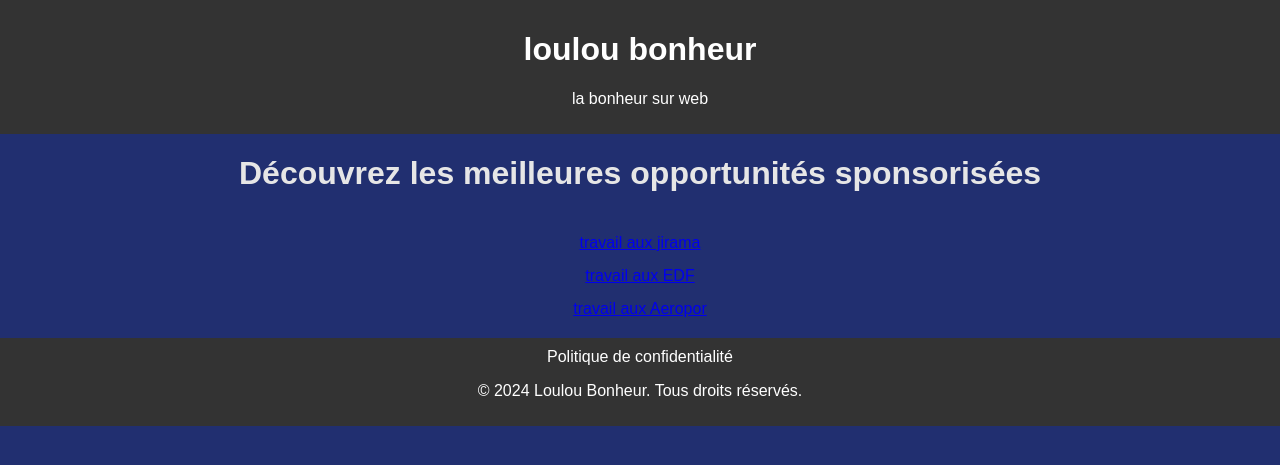
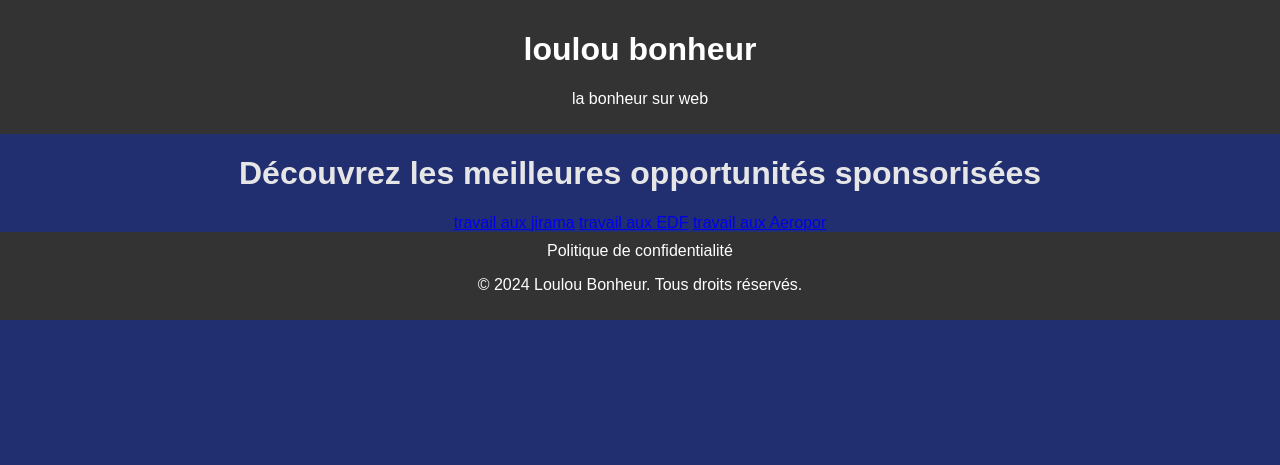
Before and after one commit to Chaloux13/loulou7, a Jekyll site: the page built from index.md, in a window 1280 px wide. Shown: the top 465 px of the page. Built offline with Jekyll 4.4.1, drawn with Linux system fonts in a browser that asks for light colours.

Commit message:
Update style.css

```diff
--- a/assets/css/style.css
+++ b/assets/css/style.css
@@ -16,7 +16,7 @@ body {
 }
 
 /* Conteneur pour les boutons */
-.button-container {
+button-container {
   display: flex;
   flex-direction: column; /* Alignement vertical */
   gap: 15px; /* Espace entre les boutons */
```
